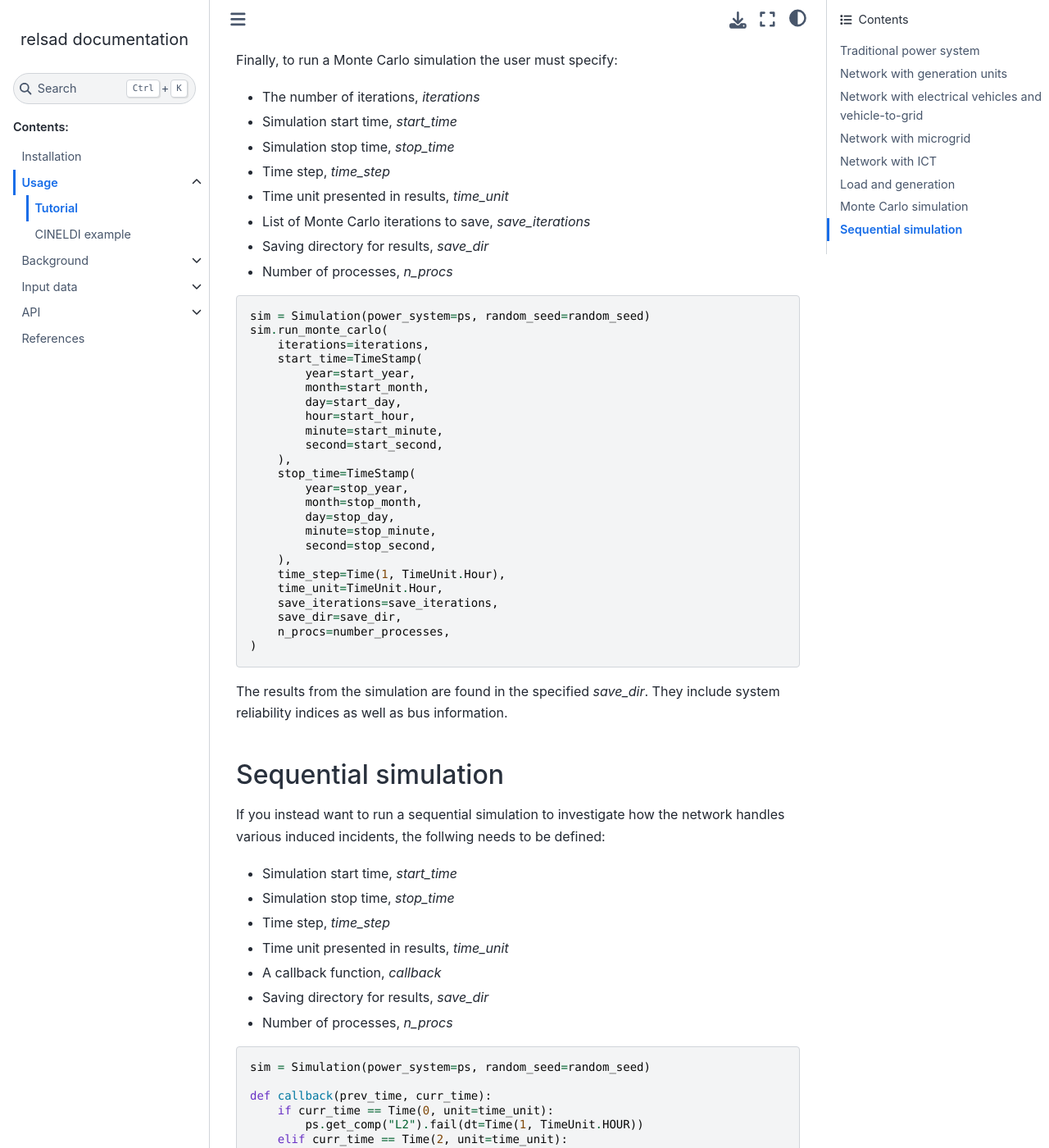
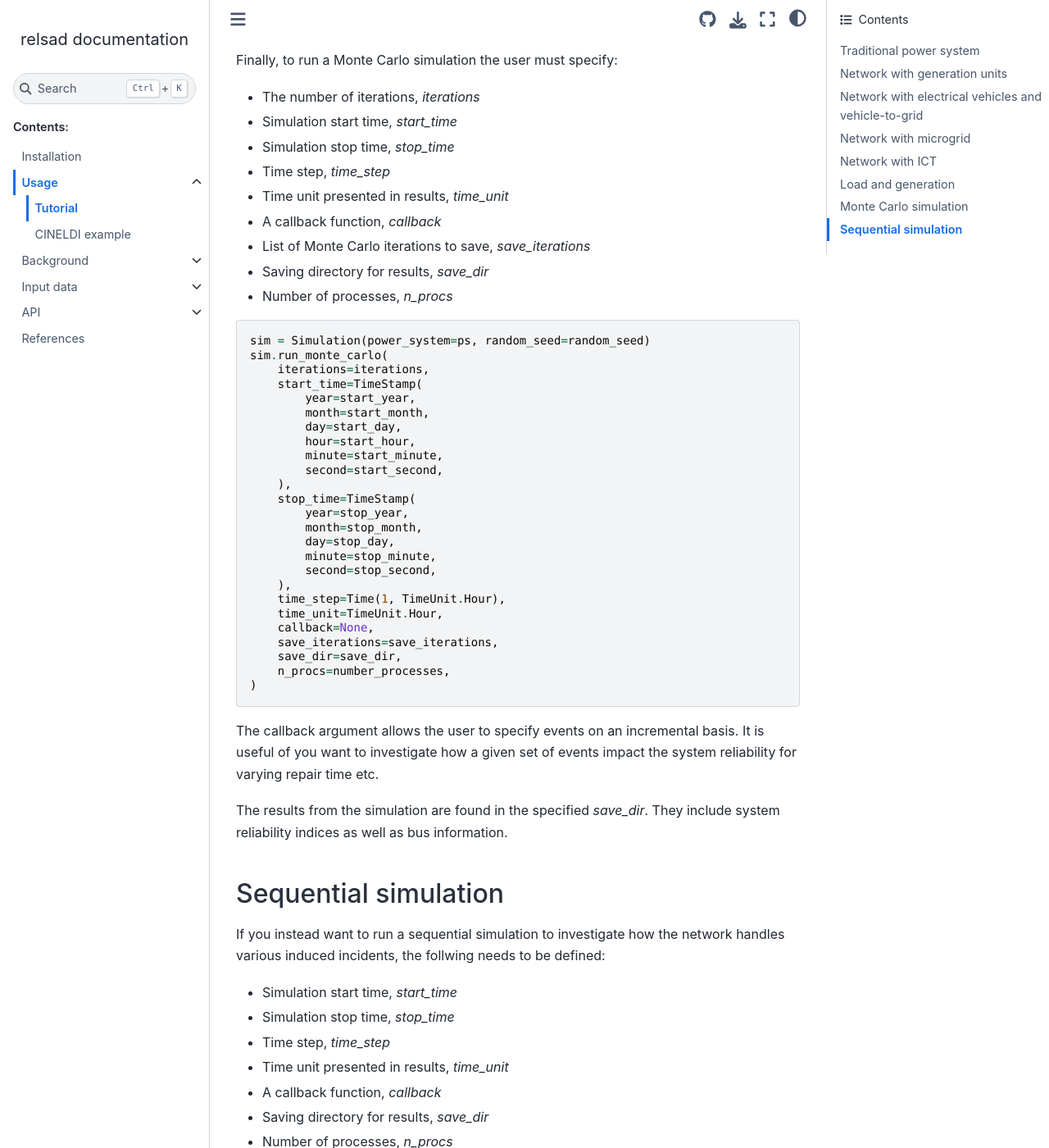
Before and after one commit to stinefm/relsad, a Sphinx documentation site: the page built from docs/source/usage/tutorial.rst, in a window 1280 px wide and 1400 px high, scrolled down 14224 px. Shown: the whole window at 82% size. Built offline with Sphinx 7.4.7 and the Sphinx Book theme 1.1.4, drawn with Linux system fonts in a browser that asks for light colours; some of the changed text lies outside the part shown.

Commit message:
docs: updated tutorial, added github repo

```diff
--- a/docs/source/conf.py
+++ b/docs/source/conf.py
@@ -107,6 +107,11 @@ todo_include_todos = False
 #html_theme = "alabaster"sphinx_rtd_theme
 html_theme = "sphinx_book_theme"
 
+html_theme_options = {
+  "repository_url": "https://github.com/stinefm/relsad",
+  "use_repository_button": True,
+}
+
 
 # Add any paths that contain custom static files (such as style sheets) here,
 # relative to this directory. They are copied after the builtin static files,
--- a/docs/source/usage/tutorial.rst
+++ b/docs/source/usage/tutorial.rst
@@ -679,6 +679,7 @@ Finally, to run a Monte Carlo simulation the user must specify:
 * Simulation stop time, `stop_time`
 * Time step, `time_step`
 * Time unit presented in results, `time_unit`
+* A callback function, `callback`
 * List of Monte Carlo iterations to save, `save_iterations`
 * Saving directory for results, `save_dir`
 * Number of processes, `n_procs`
@@ -705,11 +706,15 @@ Finally, to run a Monte Carlo simulation the user must specify:
         ),
         time_step=Time(1, TimeUnit.Hour),
         time_unit=TimeUnit.Hour,
+        callback=None,
         save_iterations=save_iterations,
         save_dir=save_dir,
         n_procs=number_processes,
     )
 
+The callback argument allows the user to specify events on an incremental basis.
+It is useful of you want to investigate how a given set of events impact the
+system reliability for varying repair time etc.
 
 The results from the simulation are found in the specified `save_dir`.
 They include system reliability indices as well as bus information.
@@ -770,4 +775,8 @@ the start of the simulation, while line "L3" will fail after two hours.
 The callback function enables easy customization and implementation of
 scenarios of interest.
 
+To run a deterministic sequential simulation the user must remember to
+set all failure rates to zero and all repair times to constant values.
+Otherwise, the simulation will exhibit a stochastic behavior.
+
 The results from the simulation are found in the specified `save_dir`.
```
